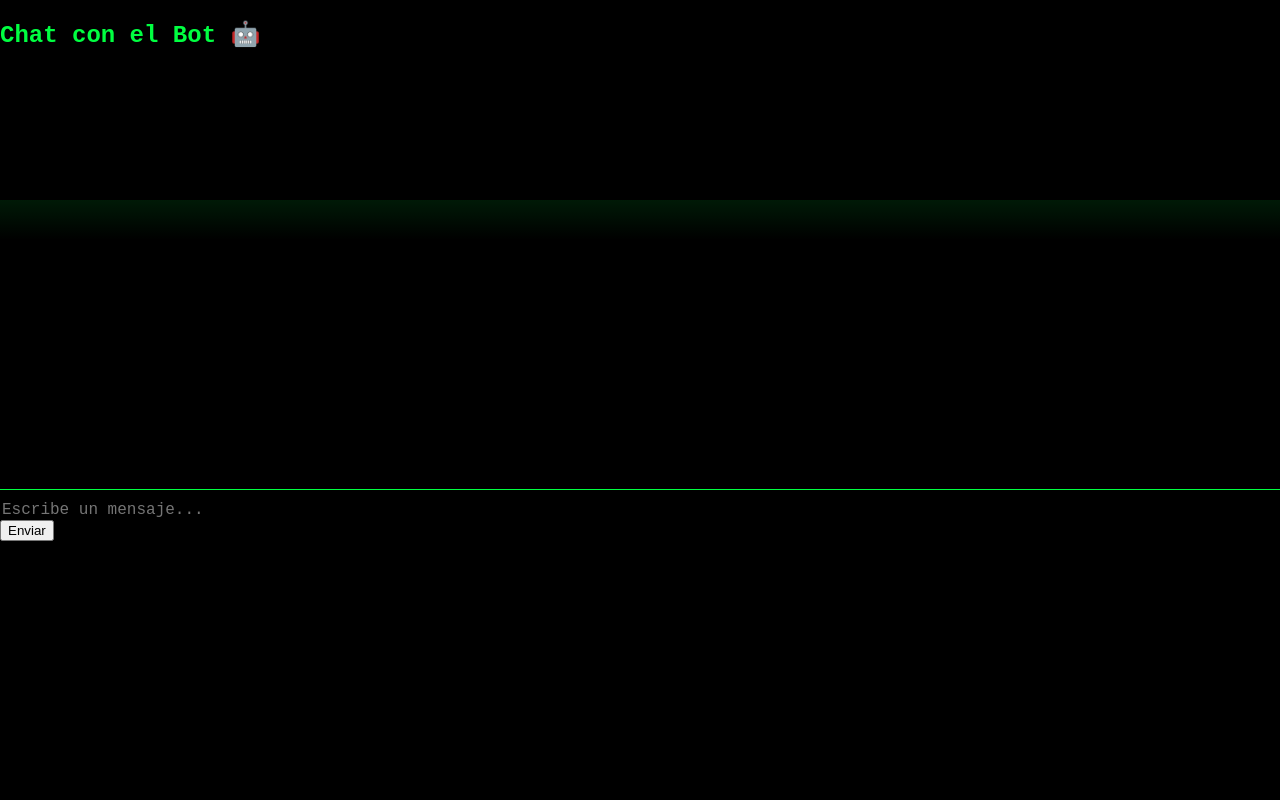
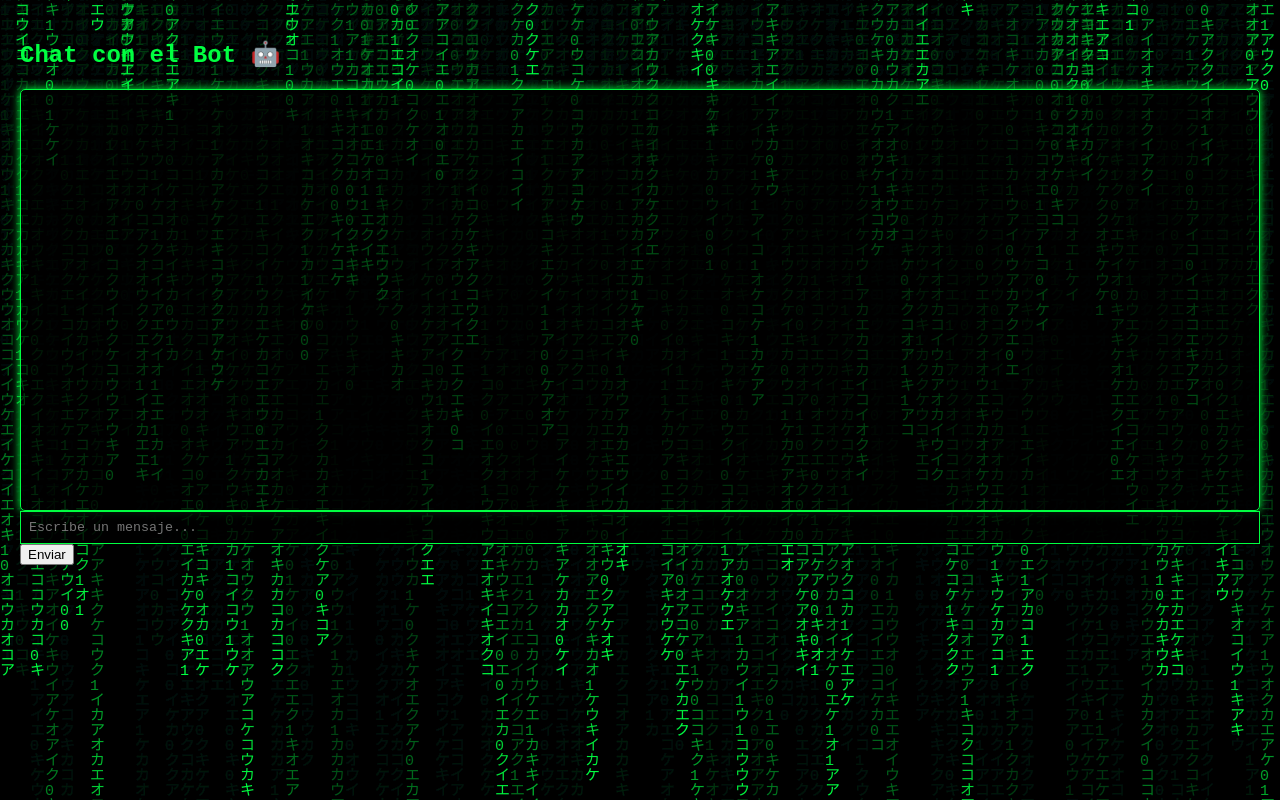
Before and after one commit to GuijonGustavo/chatbot-docker-ollama, a plain HTML site: page frontend/index.html in a window 1280 px wide. Drawn offline with Linux system fonts and the light colour scheme.

Commit message:
version with matrix frontend

```diff
--- a/frontend/script.js
+++ b/frontend/script.js
@@ -6,16 +6,17 @@ async function sendMessage() {
     chatbox.innerHTML += `<div class="user-msg">Tú: ${userInput}</div>`;
     const botMsg = document.createElement('div');
     botMsg.className = 'bot-msg';
-    botMsg.innerHTML = 'Bot: <span class="typing">escribiendo...</span>';
+    botMsg.innerHTML = '<span class="typing">Bot: escribiendo...</span>';
     chatbox.appendChild(botMsg);
     chatbox.scrollTop = chatbox.scrollHeight;
-
+const spanishPrompt = `Responde exclusivamente en español, de forma clara y concisa: ${userInput}`;
     try {
         const response = await fetch("/ollama/api/generate", {
             method: "POST",
             headers: { "Content-Type": "application/json" },
             body: JSON.stringify({
                 model: "tinyllama",
+                prompt: spanishPrompt,  // Usa el prompt modificado
                 prompt: userInput,
                 stream: false
             })
@@ -36,73 +37,58 @@ async function sendMessage() {
         document.getElementById("user-input").value = "";
     }
 }
+
+// 👇 Añade este Event Listener para el Enter
+document.getElementById("user-input").addEventListener("keypress", function(event) {
+    if (event.key === "Enter") {
+        event.preventDefault(); // Evita el comportamiento por defecto (como un salto de línea)
+        sendMessage();
+    }
+});
+
 // CSS recomendado para el chat
 document.head.insertAdjacentHTML("beforeend", `
 <style>
-    .user-message { color: #4a86e8; margin: 5px 0; }
-    .bot-message { color: #333; margin: 5px 0; }
+    .user-msg { color: #4a86e8; margin: 5px 0; }
+    .bot-msg { color: #333; margin: 5px 0; }
     .typing { color: #666; font-style: italic; }
     #chatbox { height: 400px; overflow-y: auto; padding: 10px; }
+    #user-input {
+        width: 100%;
+        padding: 8px;
+        box-sizing: border-box;
+    }
 </style>
 `);
 
+// Efecto "lluvia de código" Matrix (corregido)
 document.addEventListener('DOMContentLoaded', () => {
-    const userInput = document.getElementById('user-input');
-    const chatbox = document.getElementById('chatbox');
+    const chars = "01アイウエオカキクケコ";
+    const canvas = document.createElement('canvas');
+    document.body.prepend(canvas);
+    canvas.style.position = 'fixed';
+    canvas.style.top = '0';
+    canvas.style.left = '0';
+    canvas.style.zIndex = '-1';
+    canvas.width = window.innerWidth;
+    canvas.height = window.innerHeight;
 
-    // Enviar mensaje al presionar Enter
-    userInput.addEventListener('keypress', (e) => {
-        if (e.key === 'Enter') {
-            sendMessage();
-        }
-    });
+    const ctx = canvas.getContext('2d');
+    const columns = Math.floor(canvas.width / 15);
+    const drops = Array(columns).fill(1);
 
-    function sendMessage() {
-        const message = userInput.value.trim();
-        if (!message) return;
+    function drawMatrix() {  // 👈 Corregí el typo "functio" por "function"
+        ctx.fillStyle = 'rgba(0, 0, 0, 0.05)';
+        ctx.fillRect(0, 0, canvas.width, canvas.height);
+        ctx.fillStyle = '#00ff41';
+        ctx.font = '15px monospace';
 
-        // Mostrar mensaje del usuario
-        const userElement = document.createElement('div');
-        userElement.className = 'user-message';
-        userElement.textContent = message;
-        chatbox.appendChild(userElement);
-
-        // Mostrar "escribiendo..."
-        const botElement = document.createElement('div');
-        botElement.className = 'bot-message';
-        botElement.innerHTML = '<span class="typing">Procesando...</span>';
-        chatbox.appendChild(botElement);
-
-        // Limpiar input
-        userInput.value = '';
-
-        // Scroll al final
-        chatbox.scrollTop = chatbox.scrollHeight;
-
-        // Enviar al backend (ajusta tu endpoint)
-        fetch('/ollama/api/generate', {
-            method: 'POST',
-            headers: { 'Content-Type': 'application/json' },
-            body: JSON.stringify({
-                model: "tinyllama",
-                prompt: message,
-                stream: false
-            })
-        })
-        .then(response => response.json())
-        .then(data => {
-            botElement.innerHTML = data.response || "Error: Respuesta no válida";
-            chatbox.scrollTop = chatbox.scrollHeight;
-        })
-        .catch(error => {
-            botElement.innerHTML = `Error: ${error.message}`;
-            console.error('Error:', error);
+        drops.forEach((y, i) => {
+            const text = chars[Math.floor(Math.random() * chars.length)];
+            ctx.fillText(text, i * 15, y * 15);
+            drops[i] = y > canvas.height / 15 || Math.random() > 0.98 ? 0 : y + 1;
         });
     }
 
-    // Efecto de cursor intermitente en el input
-    setInterval(() => {
-        const prompt = document.getElementById('prompt');
-        prompt.textContent = prompt.textContent === '>_' ? '> ' : '>_';
-    }, 500);
+    setInterval(drawMatrix, 50);
 });
--- a/frontend/styles.css
+++ b/frontend/styles.css
@@ -1,130 +1,106 @@
-/* Estilo Matrix Terminal */
+/* Fondo estilo Matrix */
 body {
-    background-color: #000;
-    color: #00ff41;
+    background-color: #000000;
+    color: #00ff41; /* Verde Matrix */
     font-family: 'Courier New', monospace;
     margin: 0;
-    padding: 0;
-    height: 100vh;
-    display: flex;
-    flex-direction: column;
-    overflow: hidden;
+    padding: 20px;
+    overflow-x: hidden;
 }
 
-/* Efecto de escaneo (opcional) */
-body::after {
+/* Efecto de "lluvia de código" (opcional) */
+body::before {
     content: "";
     position: fixed;
     top: 0;
     left: 0;
     width: 100%;
     height: 100%;
-    background: linear-gradient(
-        to bottom,
-        rgba(0, 255, 65, 0.1) 0%,
-        transparent 5%,
-        transparent 95%,
-        rgba(0, 255, 65, 0.1) 100%
+    background: repeating-linear-gradient(
+        0deg,
+        rgba(0, 255, 65, 0.1),
+        rgba(0, 255, 65, 0.1) 1px,
+        transparent 1px,
+        transparent 10px
     );
     pointer-events: none;
-    z-index: 100;
-    animation: scan 8s linear infinite;
+    z-index: -1;
 }
 
-@keyframes scan {
-    0% { top: -100%; }
-    100% { top: 100%; }
+/* Contenedor del chat */
+#chatbox {
+    background-color: rgba(0, 0, 0, 0.7);
+    border: 1px solid #00ff41;
+    border-radius: 5px;
+    height: 70vh;
+    padding: 15px;
+    overflow-y: auto;
+    box-shadow: 0 0 10px #00ff41;
 }
 
-/* Terminal Container */
-#terminal {
-    background-color: rgba(0, 0, 0, 0.85);
-    border: 2px solid #00ff41;
-    box-shadow: 0 0 20px #00ff41;
-    margin: 20px;
-    padding: 15px;
-    flex-grow: 1;
-    display: flex;
-    flex-direction: column;
-    overflow: hidden;
+/* Mensajes de usuario (verde Matrix) */
+.user-message {
+    color: #00ff41;
+    margin: 10px 0;
+    text-shadow: 0 0 5px #00ff41;
 }
 
-/* Chatbox (Historial) */
-#chatbox {
-    flex-grow: 1;
-    overflow-y: auto;
-    padding: 10px;
-    border-bottom: 1px solid #00ff41;
-    margin-bottom: 10px;
+/* Mensajes del bot (blanco) */
+.bot-message {
+    color: #00ff41 !important;  /* Cambiado a blanco */
+    margin: 10px 0;
+    font-style: italic;
 }
 
-/* Input Container */
-#input-container {
-    display: flex;
-    align-items: center;
+/* Efecto de "typing" (blanco) */
+.typing {
+    color: #00ff41 !important;  /* Cambiado a blanco */
+    border-right: 2px solid #ffffff; /* Borde blanco */
+    animation: blink 1s step-end infinite;
 }
 
-/* Prompt Style */
-#prompt {
+/* Input y botón (verde Matrix) */
+#user-input {
+    background: rgba(0, 0, 0, 0.8);
     color: #00ff41;
-    margin-right: 10px;
-    white-space: nowrap;
+    border: 1px solid #00ff41;
+    padding: 10px;
+    width: 70%;
+    font-family: 'Courier New', monospace;
 }
 
-/* Input Text */
-#user-input {
-    background: transparent;
-    border: none;
+#send-btn {
+    background: #000;
     color: #00ff41;
+    border: 1px solid #00ff41;
+    padding: 10px 20px;
+    cursor: pointer;
+    transition: all 0.3s;
     font-family: 'Courier New', monospace;
-    font-size: 16px;
-    width: 100%;
-    outline: none;
-    caret-color: #00ff41;
 }
 
-/* Mensajes */
-.user-message::before {
-    content: "> ";
-    color: #00ff41;
+#send-btn:hover {
+    background: #00ff41;
+    color: #000;
+    text-shadow: 0 0 5px #000;
 }
 
-.bot-message::before {
-    content: "> ";
-    color: #00ff41;
-    opacity: 0.7;
+/* Animación del cursor (verde) */
+@keyframes blink {
+    from, to { border-color: transparent }
+    50% { border-color: #ffffff } /* Cambiado a blanco para coincidir con el typing */
 }
 
-/* Scrollbar */
-::-webkit-scrollbar {
+/* Barra de scroll personalizada (verde) */
+#chatbox::-webkit-scrollbar {
     width: 8px;
 }
 
-::-webkit-scrollbar-track {
-    background: rgba(0, 255, 65, 0.1);
+#chatbox::-webkit-scrollbar-track {
+    background: rgba(0, 0, 0, 0.3);
 }
 
-::-webkit-scrollbar-thumb {
+#chatbox::-webkit-scrollbar-thumb {
     background: #00ff41;
     border-radius: 4px;
 }
-
-/* Añade esto a tu styles.css */
-.bot-message {
-    color: #00ff41 !important; /* Verde Matrix brillante */
-    text-shadow: 0 0 5px #00ff41; /* Efecto neón */
-    opacity: 1 !important;
-    margin: 10px 0;
-    line-height: 1.5;
-}
-
-.typing {
-    color: #00ffaa !important; /* Verde más claro para el "escribiendo..." */
-    border-right: 2px solid #00ff41;
-    animation: blink 1s step-end infinite;
-}
-
-/* Asegura contraste en todos los elementos */
-#terminal {
-    background-color: rgba(0, 10, 0, 0.9) !important; /* Fondo oscuro con tono verde */
-}
```
